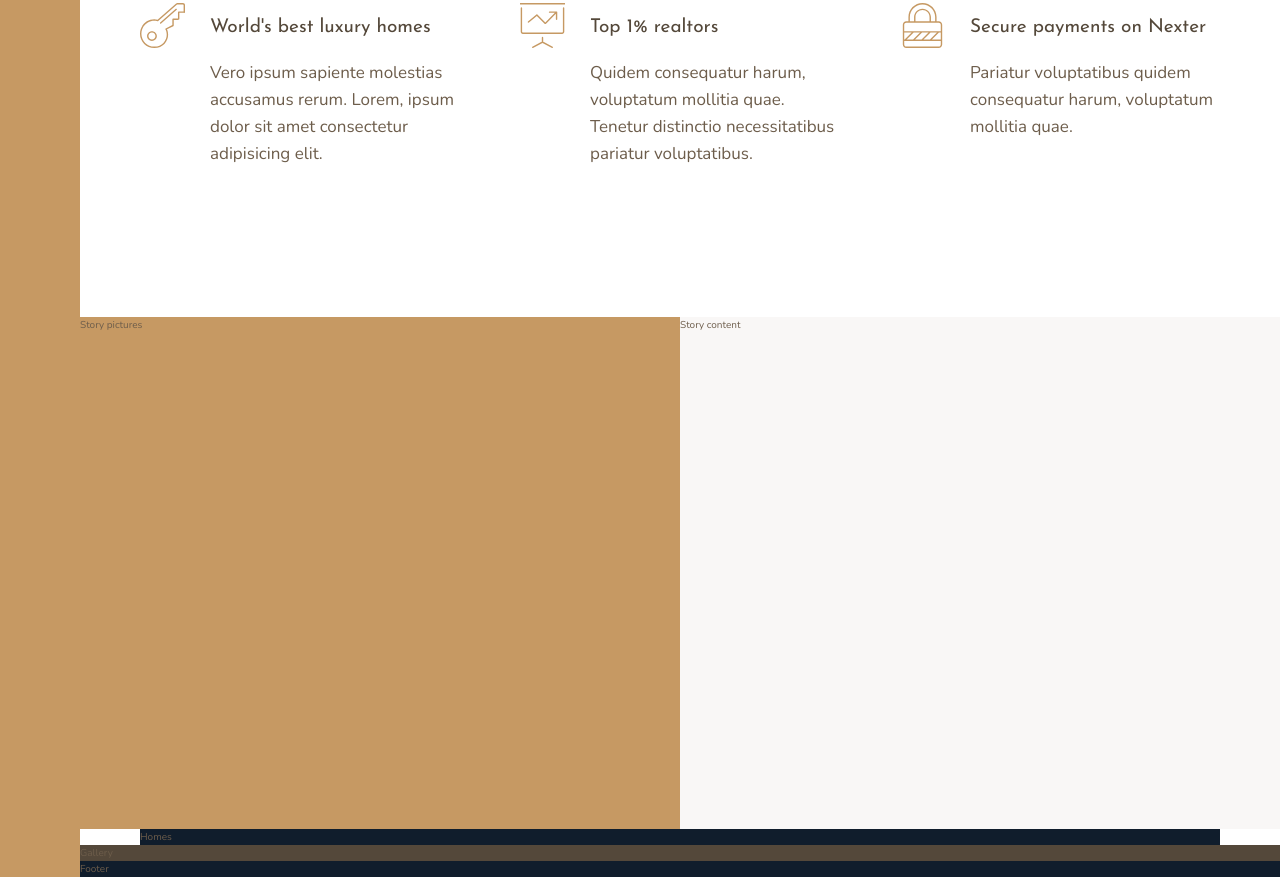
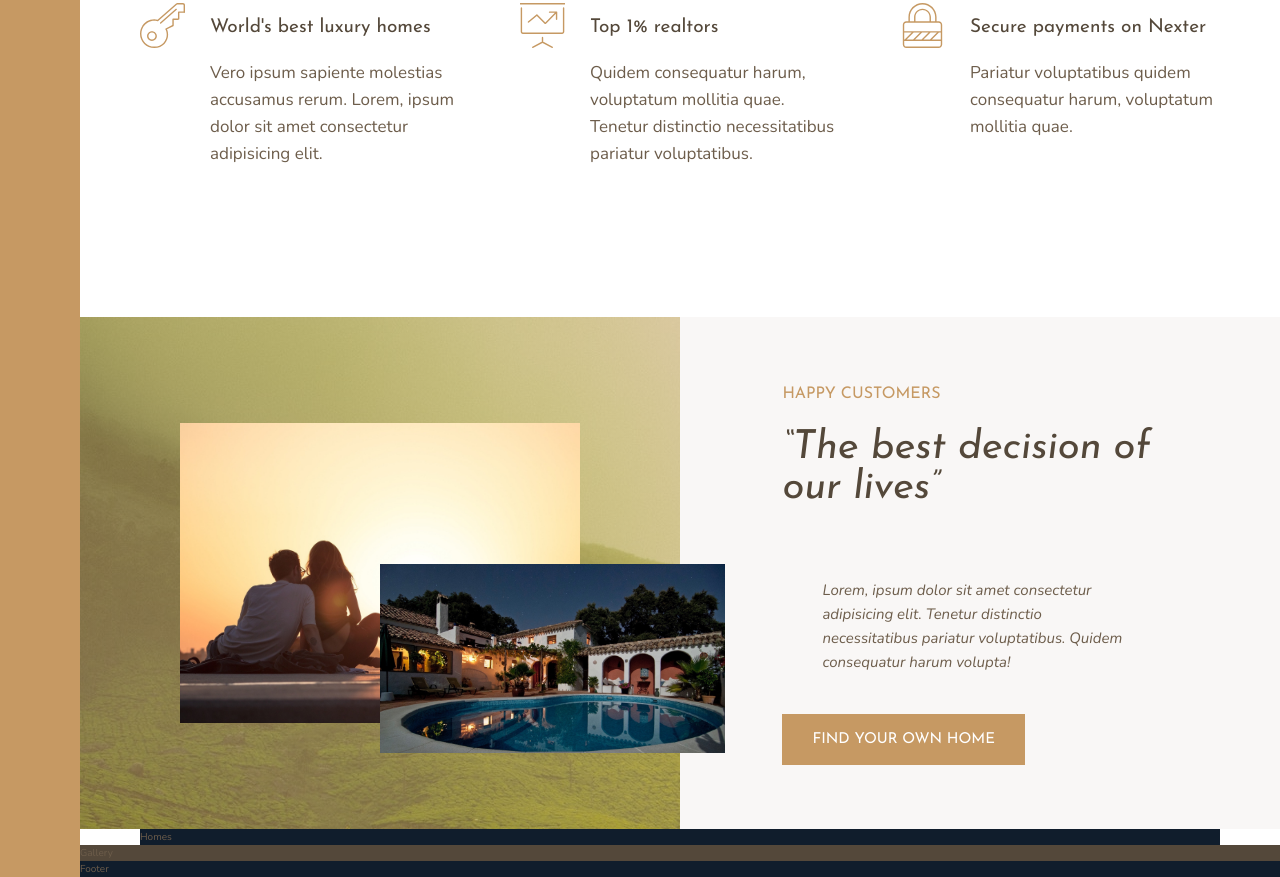
Before and after one commit to rpdecks/Nexter, a website: page index.html in a window 1280 px wide. Shown: the part 991-1868 px from the top of the page. Drawn offline with nearby package versions, Linux system fonts and the light colour scheme.

Commit message:
style story section with grid

```diff
--- a/index.html
+++ b/index.html
@@ -70,11 +70,16 @@
         </div>
 
         <div class="story__pictures">
-            Story pictures
+            <img src="/img/story-1.jpeg" alt="Couple with new house" class="story__img--1">
+            <img src="img/story-2.jpeg" alt="New house" class="story__img--2">
         </div>
-
         <div class="story__content">
-            Story content
+            <h3 class="heading-3 mb-sm">Happy Customers</h3>
+            <h2 class="heading-2 heading-2--dark mb-md">&ldquo;The best decision of our lives&rdquo;</h2>
+            <p class="story__text">
+                Lorem, ipsum dolor sit amet consectetur adipisicing elit. Tenetur distinctio necessitatibus pariatur voluptatibus. Quidem consequatur harum volupta!
+            </p>
+            <button class="btn">Find your own home</button>
         </div>
 
         <div class="homes">
--- a/sass/_story.scss
+++ b/sass/_story.scss
@@ -1,11 +1,55 @@
 .story {
+
     &__pictures {
         background-color: $color-primary;
         grid-column: full-start / col-end 4;
+        background-image: linear-gradient(rgba($color-primary, .5), rgba($color-primary, .5)), url(../img/back.jpg);
+
+        display: grid;
+        grid-template-rows: repeat(6, 1fr);
+        grid-template-columns: repeat(6, 1fr);
+        align-items: center;
+
+    }
+
+    &__img--1 {
+        width: 100%;
+        grid-row: 2 / 6;
+        grid-column: 2 / 6;
+        box-shadow: 0 2 rem 5 rem rgba(#000, .1);
+    }
+
+    &__img--2 {
+        width: 115%;
+        grid-row: 4 / 6;
+        grid-column: 4 / 7;
+        z-index: 20;
+        box-shadow: 0 2 rem 5 rem rgba(#000, .2);
     }
 
     &__content {
         background-color: $color-grey-light-1;
         grid-column: col-start 5 / full-end;
+
+        padding: 6rem 8vw;
+
+        // using Flexbox
+        /*
+        display: flex;
+        flex-direction: column;
+        justify-content: center;
+        align-items: flex-start;
+        */
+
+        // using Grid
+        display: grid;
+        align-content: center;
+        justify-items: start;
+    }
+
+    &__text {
+        font-size: 1.5rem;
+        font-style: italic;
+        margin: 4rem;
     }
 }
--- a/sass/_typography.scss
+++ b/sass/_typography.scss
@@ -7,14 +7,48 @@
 }
 .heading-2 {
     @extend %heading;
+    font-size: 4rem;
+    font-style: italic;
+    line-height: 1;
+
+    &--light { color: $color-grey-light-1 }
+    &--dark { color: $color-grey-dark-1 }
 }
+
 .heading-3 {
     @extend %heading;
+    font-size: 1.6rem;
+    color: $color-primary;
+    text-transform: uppercase;
+
 }
+
 .heading-4 {
     @extend %heading;
     font-size: 1.9rem;
 
-    &--light { color: $color-grey-light-1}
-    &--dark { color: $color-grey-dark-1}
+    &--light { color: $color-grey-light-1 }
+    &--dark { color: $color-grey-dark-1 }
 }
+
+.btn {
+    background-color: $color-primary;
+    color: #fff;
+    border: none;
+    border-radius: 0;
+    font-family: $font-display;
+    font-size: 1.5rem;
+    text-transform: uppercase;
+    padding: 1.8rem 3rem;
+    cursor: pointer;
+    transition: all .2s;
+
+    &:hover {
+        background-color: $color-primary-dark;
+    }
+}
+
+.mb-sm { margin-bottom: 2rem; }
+.mb-md { margin-bottom: 3rem; }
+.mb-lg { margin-bottom: 4rem; }
+.mb-hg { margin-bottom: 8rem; }
```
Also changed, not shown: css/style.css.
